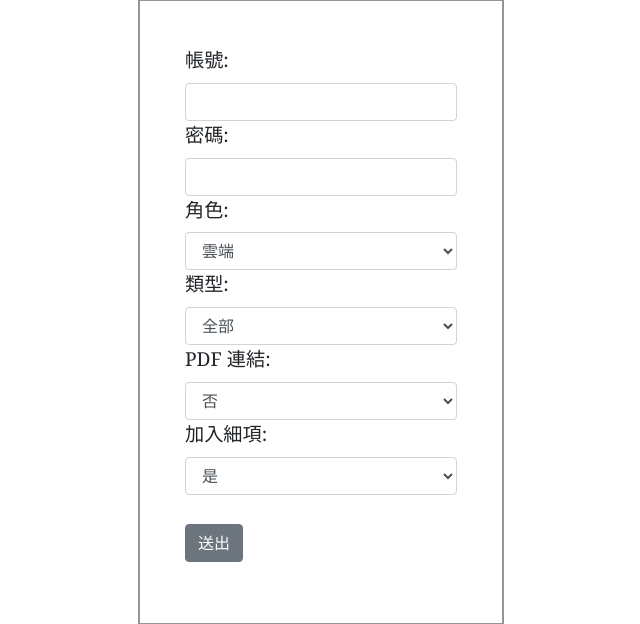
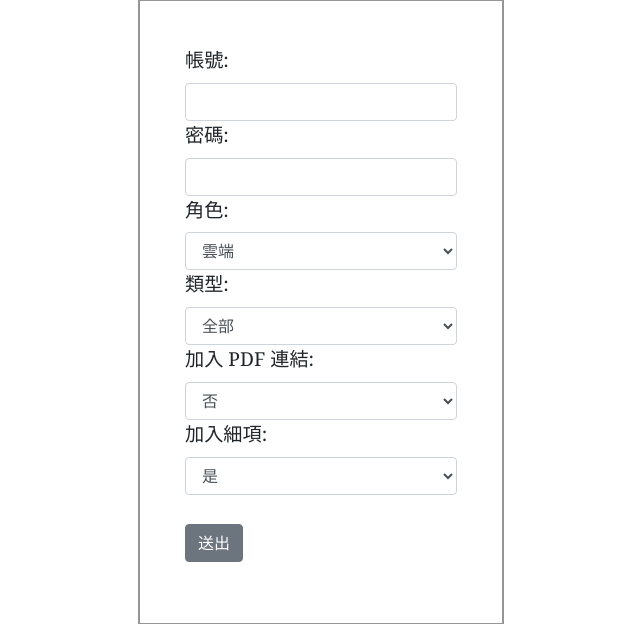
Before and after one commit to j3ygithub/rj3y, a Django app: page /ticket/ in a window 1280 px wide. Shown: the part 111-735 px from the top of the page, without its empty margins (319-959 px from the left). Run offline with Django 3.2, Linux system fonts and the light colour scheme; some libraries are stand-ins or nearby versions.

Commit message:
Update index.html

```diff
--- a/rj3y/ticket/templates/ticket/index.html
+++ b/rj3y/ticket/templates/ticket/index.html
@@ -39,7 +39,7 @@
                         <option value="finished">完成待結派工單</option>
                         <option value="special">特殊申請派工單</option>
                     </select>
-                    <label for="add_file_url">PDF 連結:</label>
+                    <label for="add_file_url">加入 PDF 連結:</label>
                     <select id="add_file_url" class="form-control" name="add_file_url">
                         <option value="false">否</option>
                         <option value="true">是</option>
```
